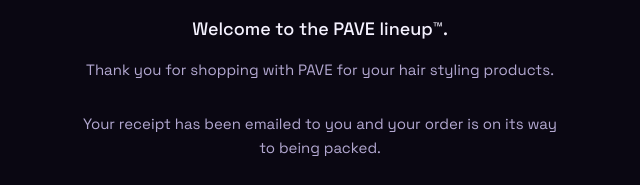
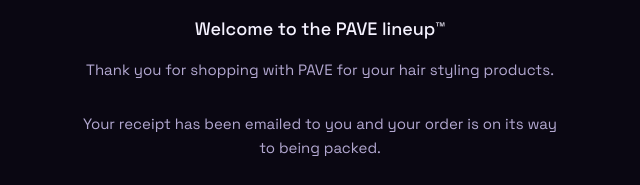
Before and after one commit to parhamkho460-lab/pave-vercel-deploy-final, a website: page thank-you.html in a window 1280 px wide. Shown: the part 379-564 px from the top of the page, 320-960 px from the left. Drawn offline with Linux system fonts and the light colour scheme.

Commit message:
Update thank-you.html

```diff
--- a/thank-you.html
+++ b/thank-you.html
@@ -33,7 +33,7 @@
       <svg width="28" height="28" viewBox="0 0 24 24" fill="none" stroke="#fff" stroke-width="3"><path d="M20 6 9 17l-5-5"/></svg>
     </div>
     <h1>Order Confirmed</h1>
-    <p class="lead">Welcome to the PAVE lineup™.</p>
+    <p class="lead">Welcome to the PAVE lineup™</p>
     <p>Thank you for shopping with PAVE for your hair styling products.</p>
     <p>Your receipt has been emailed to you and your order is on its way to being packed.</p>
     <a class="btn" href="index.html">Back to PAVE</a>
```
